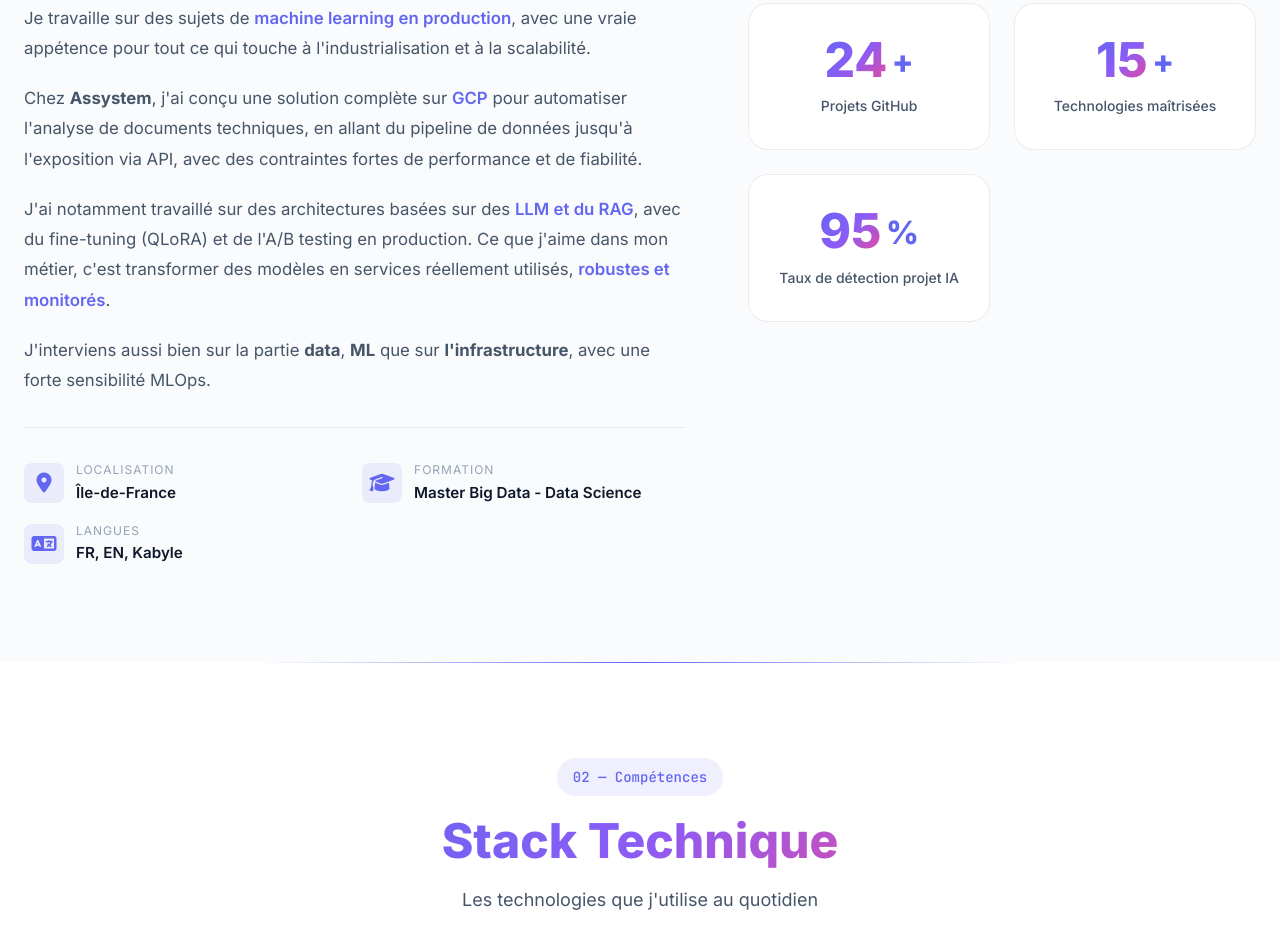
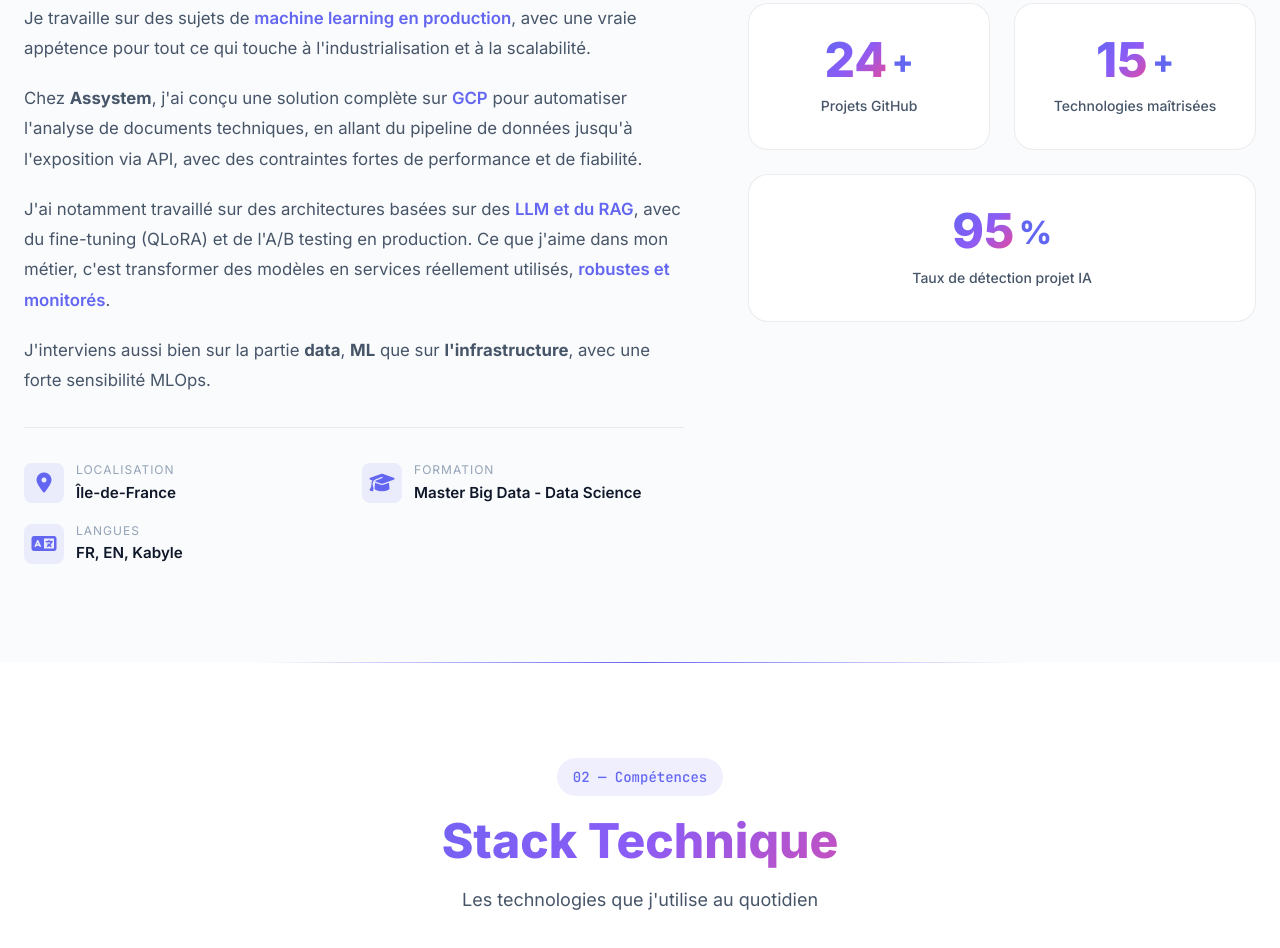
Before and after one commit to yacineberkani/yacineberkani.github.io, a plain HTML site: page index.html in a window 1280 px wide. Shown: the part 1114-2062 px from the top of the page. Drawn offline with nearby package versions, Linux system fonts and the light colour scheme.

Commit message:
Add styling for last odd stat card in about section

```diff
--- a/css/style.css
+++ b/css/style.css
@@ -828,6 +828,10 @@ button {
     display: grid;
     grid-template-columns: 1fr 1fr;
     gap: 1.5rem;
+}
+
+.about-stats .stat-card:last-child:nth-child(odd) {
+    grid-column: 1 / -1;
 }
 
 .stat-card {
```
